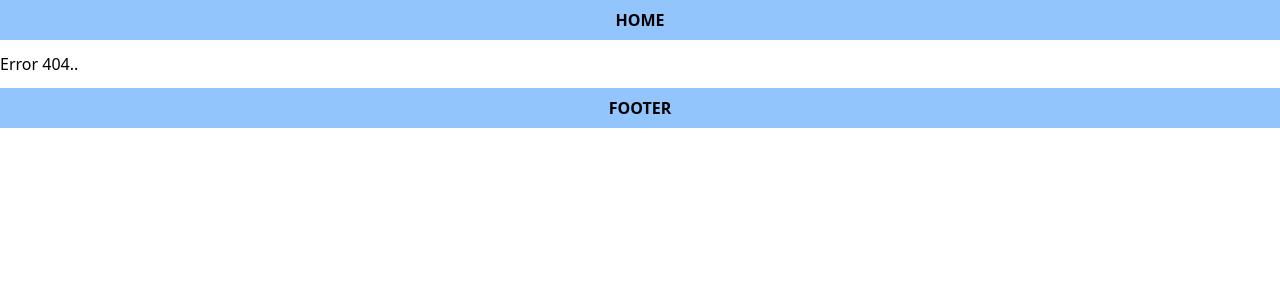
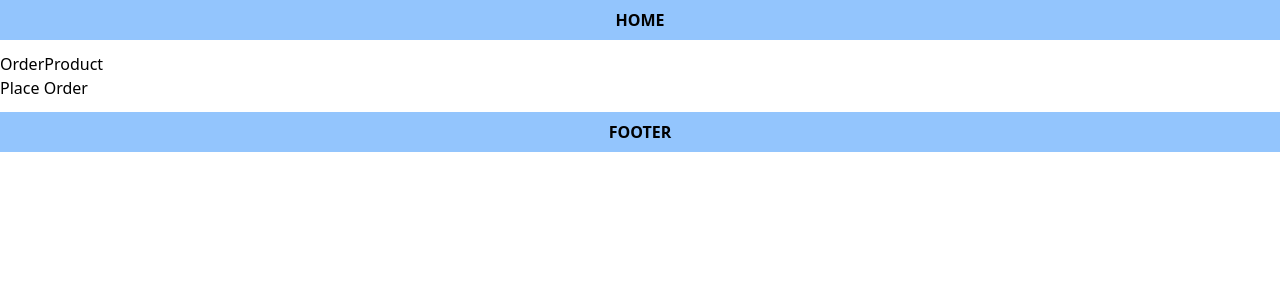
Before and after one commit to VanshSh/hello_world_next, a Next.js app: page /order-product in a window 1280 px wide. Before the commit this address had no page. Shown: the top 300 px of the page. Built offline with nearby package versions, Linux system fonts and the light colour scheme.

Commit message:
feat: :sparkles: Programmatically navigate

```diff
--- /dev/null
+++ b/app/order-product/page.tsx
@@ -0,0 +1,17 @@
+'use client'
+import { useRouter } from 'next/navigation'
+const OrderProduct = () => {
+  const router = useRouter()
+  const handleClick = () => {
+    console.log('Placing your order')
+    router.push('/')
+  }
+  return (
+    <>
+      <div>OrderProduct</div>
+      <button onClick={handleClick}>Place Order</button>
+    </>
+  )
+}
+
+export default OrderProduct
```
Also changed, not shown: 1 other file (tests, documents, lock files or other folders).
